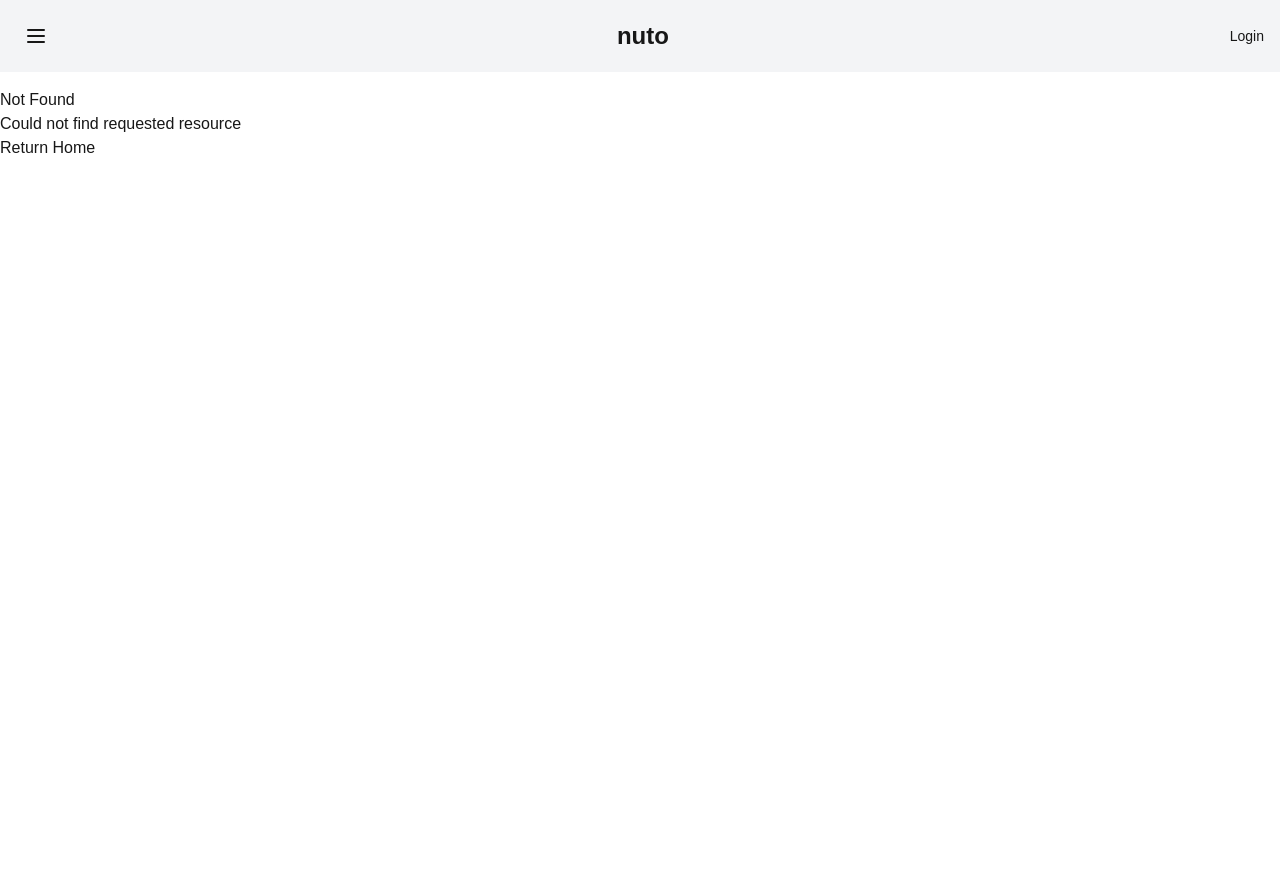
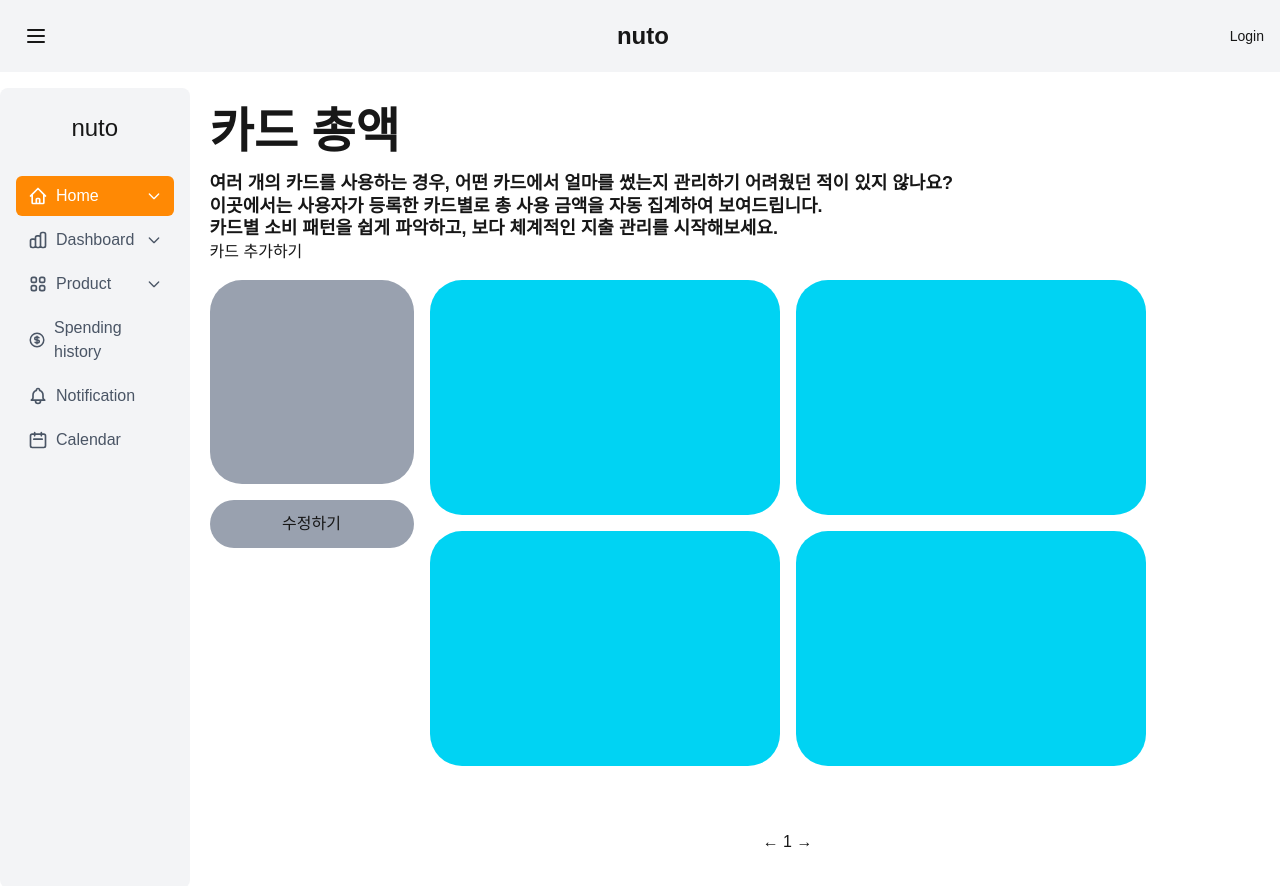
Before and after one commit to ruraeru/nuto_front, a Next.js app: page /cards in a window 1280 px wide. Before the commit this address had no page. Shown: the top 886 px of the page. Built offline with nearby package versions, Linux system fonts and the light colour scheme.

Commit message:
design: contents width 1280px & cards page implements

```diff
--- /dev/null
+++ b/src/app/(tabs)/cards/page.tsx
@@ -0,0 +1,37 @@
+export default function Page() {
+    return (
+        <div className="">
+            <div className="flex flex-col gap-4">
+                <h1 className="text-5xl font-bold">카드 총액</h1>
+                <p className="text-lg/tight font-semibold">여러 개의 카드를 사용하는 경우, 어떤 카드에서 얼마를 썼는지 관리하기 어려웠던 적이 있지 않나요?<br />이곳에서는 사용자가 등록한 카드별로 총 사용 금액을 자동 집계하여 보여드립니다.<br />카드별 소비 패턴을 쉽게 파악하고, 보다 체계적인 지출 관리를 시작해보세요.</p>
+            </div>
+            <div className="flex flex-col gap-4">
+                <div>
+                    <span>카드 추가하기</span>
+                </div>
+                <div className="flex gap-4">
+                    <div className="w-[204px] flex flex-col gap-4">
+                        <div className="w-full flex flex-col gap-4">
+                            <div className="size-[204px] bg-gray-400 rounded-4xl" />
+                            <div className="w-full p-3 text-center bg-gray-400 rounded-4xl">
+                                수정하기
+                            </div>
+                        </div>
+                    </div>
+
+                    <div className="flex flex-col items-center gap-16">
+                        <div className="flex flex-wrap gap-4 w-[716px]">
+                            <div className="w-[350px] h-[235px] bg-cyan-400 rounded-4xl" />
+                            <div className="w-[350px] h-[235px] bg-cyan-400 rounded-4xl" />
+                            <div className="w-[350px] h-[235px] bg-cyan-400 rounded-4xl" />
+                            <div className="w-[350px] h-[235px] bg-cyan-400 rounded-4xl" />
+                        </div>
+                        <div>
+                            &larr; 1 &rarr;
+                        </div>
+                    </div>
+                </div>
+            </div>
+        </div>
+    )
+}
--- a/src/app/(tabs)/dashboard/page.tsx
+++ b/src/app/(tabs)/dashboard/page.tsx
@@ -10,6 +10,7 @@ import {
     PointElement,
     LineElement
 } from "chart.js";
+import Link from "next/link";
 
 ChartJS.register(
     ArcElement,
@@ -64,12 +65,14 @@ export default function Page() {
     };
 
     return (
-        <div className="m-5 max-h-[1625px] overflow-y-auto flex flex-col w-[1280px] gap-4">
+        <div className="flex flex-col gap-4">
             <div className="flex justify-center gap-4">
                 <div className="flex flex-col w-[730px] gap-4">
                     <div className="flex justify-between w-full">
                         <p>My Cards</p>
-                        <span>모두 보기</span>
+                        <span>
+                            <Link href="/cards">모두 보기</Link>
+                        </span>
                     </div>
                     <div className="flex gap-16">
                         <div className="w-[350px] h-[235px] bg-gray-400" />
@@ -80,7 +83,7 @@ export default function Page() {
                     <div className="mb-4">
                         <span >올해 내 소비는?</span>
                     </div>
-                    <div className="bg-gray-500 w-[270px] h-[235px]">
+                    <div className="bg-gray-500 place-items-center w-[270px] h-[235px]">
                         <Pie
                             options={options}
                             data={data}
@@ -90,12 +93,13 @@ export default function Page() {
                 </div>
             </div>
             <div className="flex justify-center gap-4">
+                <div className="flex flex-col justify-between gap-4">
                     <div className="w-[730px] h-[460px]">
                         <div className="flex justify-between w-full">
                             <p>소비 그래프</p>
                             <span>모두 보기</span>
                         </div>
-                    <div className="h-[460px]">
+                        <div className="h-[460px] w-full">
                             <Line
                                 options={{
                                     scales: {
@@ -112,7 +116,7 @@ export default function Page() {
                                                 text: '값',
                                             },
                                             ticks: {
-                                            stepSize: 50, // y축 간격 설정
+                                                stepSize: 10, // y축 간격 설정
                                             },
                                         },
                                     },
@@ -129,14 +133,12 @@ export default function Page() {
                                     maintainAspectRatio: false,
                                 }}
                                 data={{
-                                labels: Array.from({ length: 30 }, (_, i) => i + 1),
+                                    labels: [1, 5, 10, 15, 20, 25, 30],
                                     datasets: [
                                         {
                                             label: '데이터',
                                             data: [
-                                            5, 15, 35, 55, 40, 20, 5, 10, 30, 70,
-                                            100, 130, 150, 160, 140, 100, 60, 30, 20, 40,
-                                            70, 90, 100, 80, 60, 40, 30, 50, 80, 100
+                                                1, 50, 5, 17, 150, 25, 200,
                                             ],
                                             borderColor: 'black',
                                             borderWidth: 2,
@@ -149,22 +151,6 @@ export default function Page() {
                             />
                         </div>
                     </div>
-                <div>
-                    <div className="mb-4">
-                        <div className="mb-4">
-                            <span>이번 달 내 소비는?</span>
-                        </div>
-                        <div className="bg-gray-500 w-[270px] h-[235px]" />
-                    </div>
-                    <div>
-                        <div className="mb-4">
-                            <span>이번 달 내 소비는?</span>
-                        </div>
-                        <div className="bg-gray-500 w-[270px] h-[235px]" />
-                    </div>
-                </div>
-            </div>
-            <div className="flex justify-center gap-4">
                     <div className="w-[730px]">
                         <div className="flex justify-between w-full">
                             <p>한달 소비 내역</p>
@@ -228,6 +214,23 @@ export default function Page() {
                             </table>
                         </div>
                     </div>
+                </div>
+
+                <div className="flex flex-col justify-center gap-4">
+                    <div className="flex flex-col justify-center gap-4">
+                        <div className="mb-4">
+                            <div className="mb-4">
+                                <span>이번 달 내 소비는?</span>
+                            </div>
+                            <div className="bg-gray-500 w-[270px] h-[235px]" />
+                        </div>
+                        <div>
+                            <div className="mb-4">
+                                <span>지금 내 소비는?</span>
+                            </div>
+                            <div className="bg-gray-500 w-[270px] h-[235px]" />
+                        </div>
+                    </div>
                     <div>
                         <div>
                             <div className="mb-4">
@@ -238,5 +241,6 @@ export default function Page() {
                     </div>
                 </div>
             </div>
+        </div>
     )
 }
--- a/src/app/(tabs)/main/page.tsx
+++ b/src/app/(tabs)/home/page.tsx
@@ -15,7 +15,7 @@ export default function Page() {
         }
     };
     return (
-        <div className="p-16 h-screen flex">
+        <div className="h-screen flex justify-center">
             <div className="m-5 flex flex-col gap-5">
                 <div>
                     <h1 className="font-extrabold text-4xl">이연우님의 소비 패턴</h1>
--- a/src/app/(tabs)/layout.tsx
+++ b/src/app/(tabs)/layout.tsx
@@ -18,7 +18,9 @@ export default function Layout({
     return (
         <div className="max-h-[1625px] flex justify-center relative">
             <Sidebar />
-            {children}
+            <div className="w-[1280px] m-5">
+                {children}
+            </div>
         </div>
     );
 }
--- a/src/components/Sidebar.tsx
+++ b/src/components/Sidebar.tsx
@@ -84,7 +84,7 @@ export default function Sidebar() {
     };
 
     return (
-        <div className="w-56 h-full bg-gray-100 rounded-lg p-4 flex flex-col ">
+        <div className="w-56 h-screen bg-gray-100 rounded-lg p-4 flex flex-col ">
             <div className="text-center mb-8 mt-2">
                 <h1 className="text-2xl font-medium">nuto</h1>
             </div>
@@ -108,7 +108,6 @@ export default function Sidebar() {
                     <SubNavItem label="카테고리" />
                     <SubNavItem label="소비 내역" />
                 </NavItem>
-
                 <NavItem
                     icon={
                         <svg className="w-5 h-5" fill="none" stroke="currentColor" viewBox="0 0 24 24" xmlns="http://www.w3.org/2000/svg">
```
Lines whose indentation alone changed are shown as unchanged.
